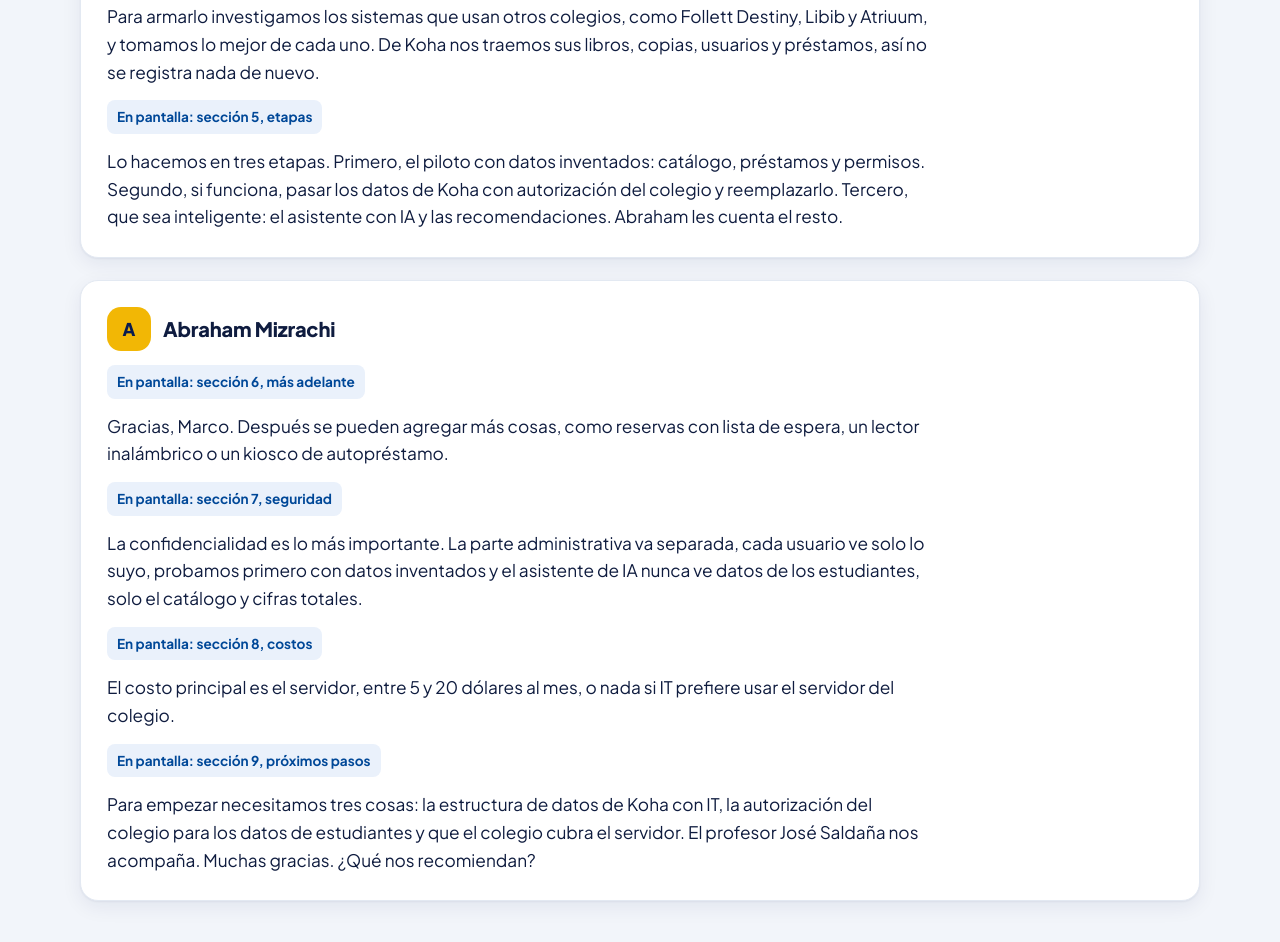
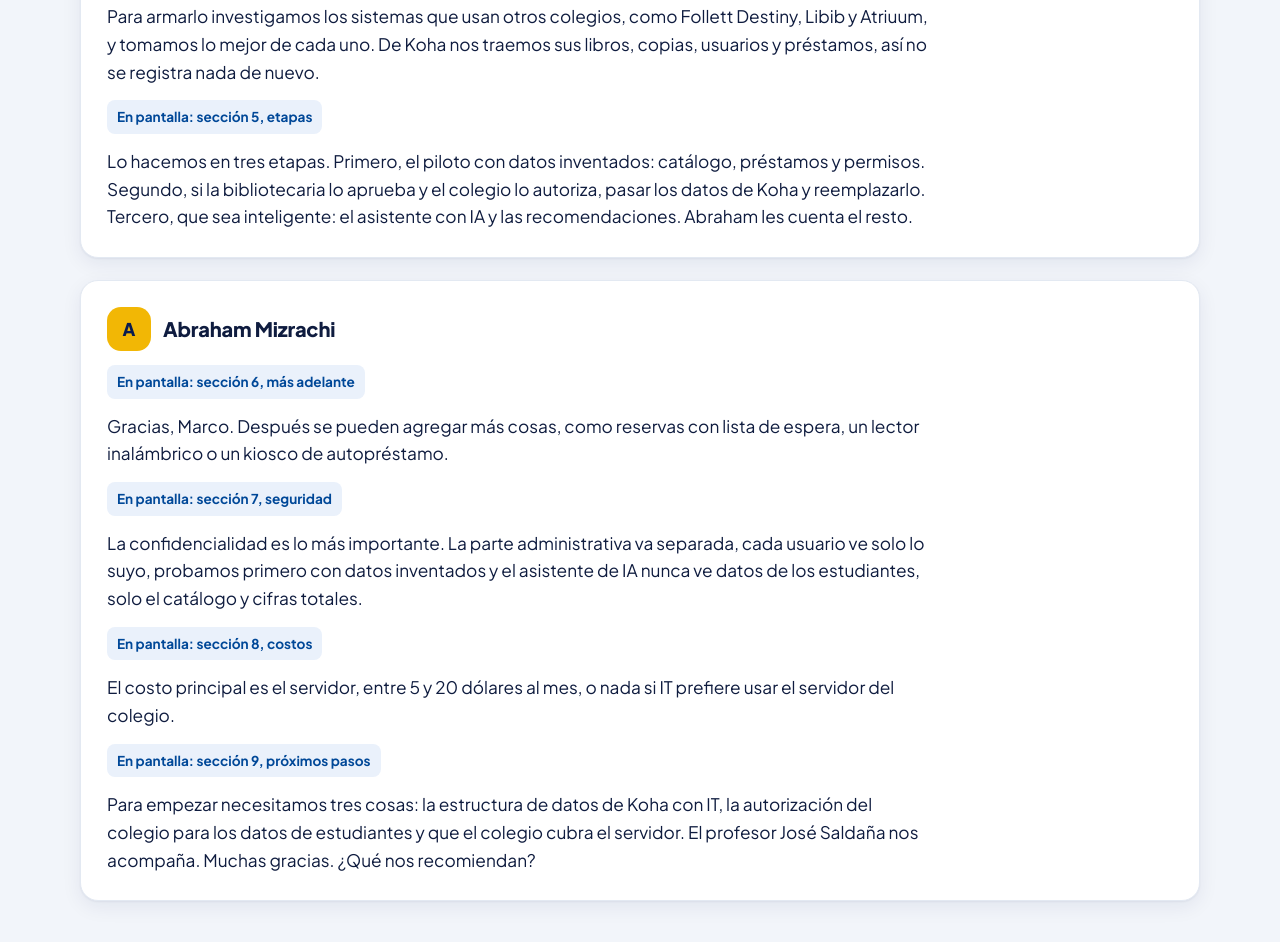
Before and after one commit to marcoeisenman-hub/biblioteca-iae, a plain HTML site: page boceto/speech.html in a window 1280 px wide. Shown: the part 1067-2009 px from the top of the page. Drawn offline with Linux system fonts and the light colour scheme.

Commit message:
[Claude] Speech: etapa 2 repite la aprobación de la bibliotecaria
Co-Authored-By: Claude Opus 5.5 <noreply@anthropic.com>
Claude-Session: https://claude.ai/code/session_01HjM58KKyKvCjPUVTVyuzhg

```diff
--- a/boceto/speech.html
+++ b/boceto/speech.html
@@ -40,7 +40,7 @@
       <span class="cue">En pantalla: sección 4, investigación</span>
       <p>Para armarlo investigamos los sistemas que usan otros colegios, como Follett Destiny, Libib y Atriuum, y tomamos lo mejor de cada uno. De Koha nos traemos sus libros, copias, usuarios y préstamos, así no se registra nada de nuevo.</p>
       <span class="cue">En pantalla: sección 5, etapas</span>
-      <p>Lo hacemos en tres etapas. Primero, el piloto con datos inventados: catálogo, préstamos y permisos. Segundo, si funciona, pasar los datos de Koha con autorización del colegio y reemplazarlo. Tercero, que sea inteligente: el asistente con IA y las recomendaciones. Abraham les cuenta el resto.</p>
+      <p>Lo hacemos en tres etapas. Primero, el piloto con datos inventados: catálogo, préstamos y permisos. Segundo, si la bibliotecaria lo aprueba y el colegio lo autoriza, pasar los datos de Koha y reemplazarlo. Tercero, que sea inteligente: el asistente con IA y las recomendaciones. Abraham les cuenta el resto.</p>
     </div>
 
     <div class="speech">
```
